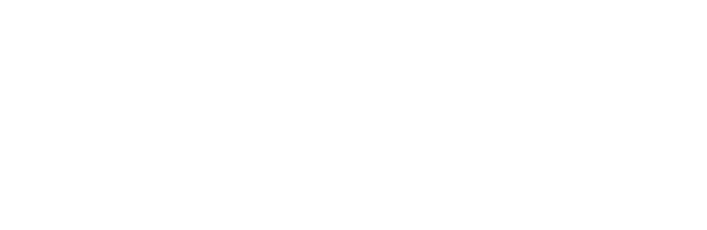
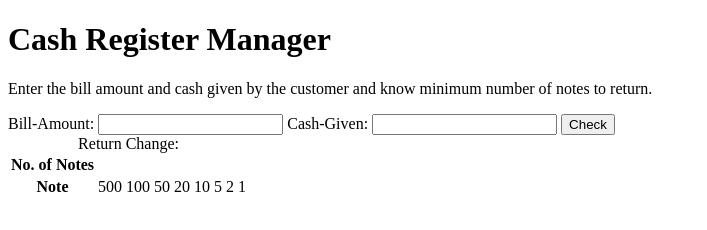
Before and after one commit to AnubhavShrivastav/cash_register, a plain HTML site: page index.html in a window 1280 px wide. Shown: the whole page, without its empty margins (0-707 px from the left). Drawn offline with Linux system fonts and the light colour scheme.

Commit message:
build structure

```diff
--- a/index.html
+++ b/index.html
@@ -7,7 +7,44 @@
     <title>cash register</title>
 </head>
 <body>
+    <div class="container">
+    <h1 class="heading">Cash Register Manager</h1>
 
+    <p class="description">Enter the bill amount and cash given by the customer and
+        know minimum number of notes to return.
+    </p>
+
+    <label for="bill-amount">Bill-Amount:</label>
+    <input id = "bill-amount" type="text">
+
+    <label for="Cash-given">Cash-Given:</label>
+    <input type="text" id="Cash-given">
+
+    <button id="check">Check</button>
+
+    <table class="Change-Table">
+        <caption>Return Change:</caption>
+
+     <tr>
+        <th>No. of Notes</th>
+        <td></td>
+     </tr>
+
+     <tr>
+        <th>Note</th>
+        <td>500</td>
+        <td>100</td>
+        <td>50</td>
+        <td>20</td>
+        <td>10</td>
+        <td>5</td>
+        <td>2</td>
+        <td>1</td>
+
+     </tr>
+
+    </table>
+    </div>
 </body>
 
 <script src="index.js"></script>
```
